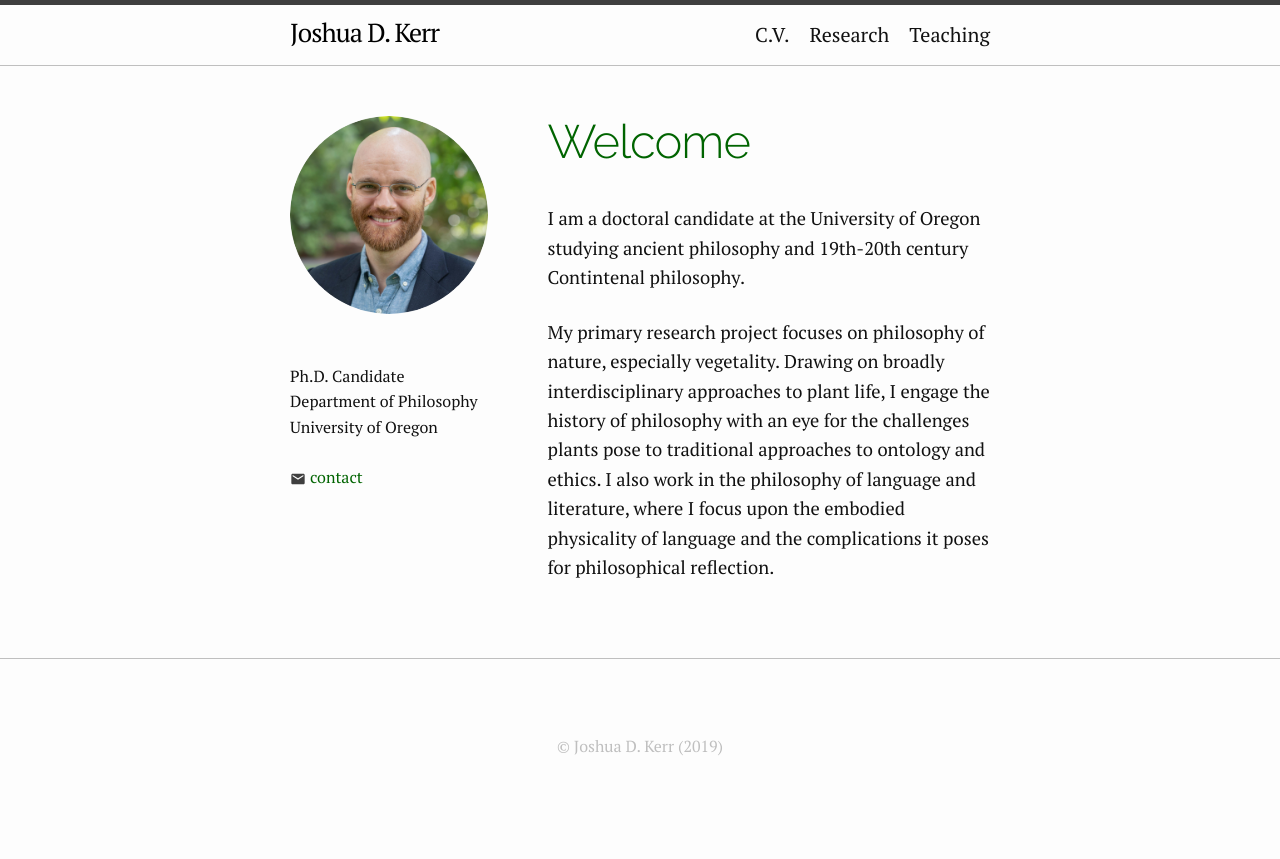
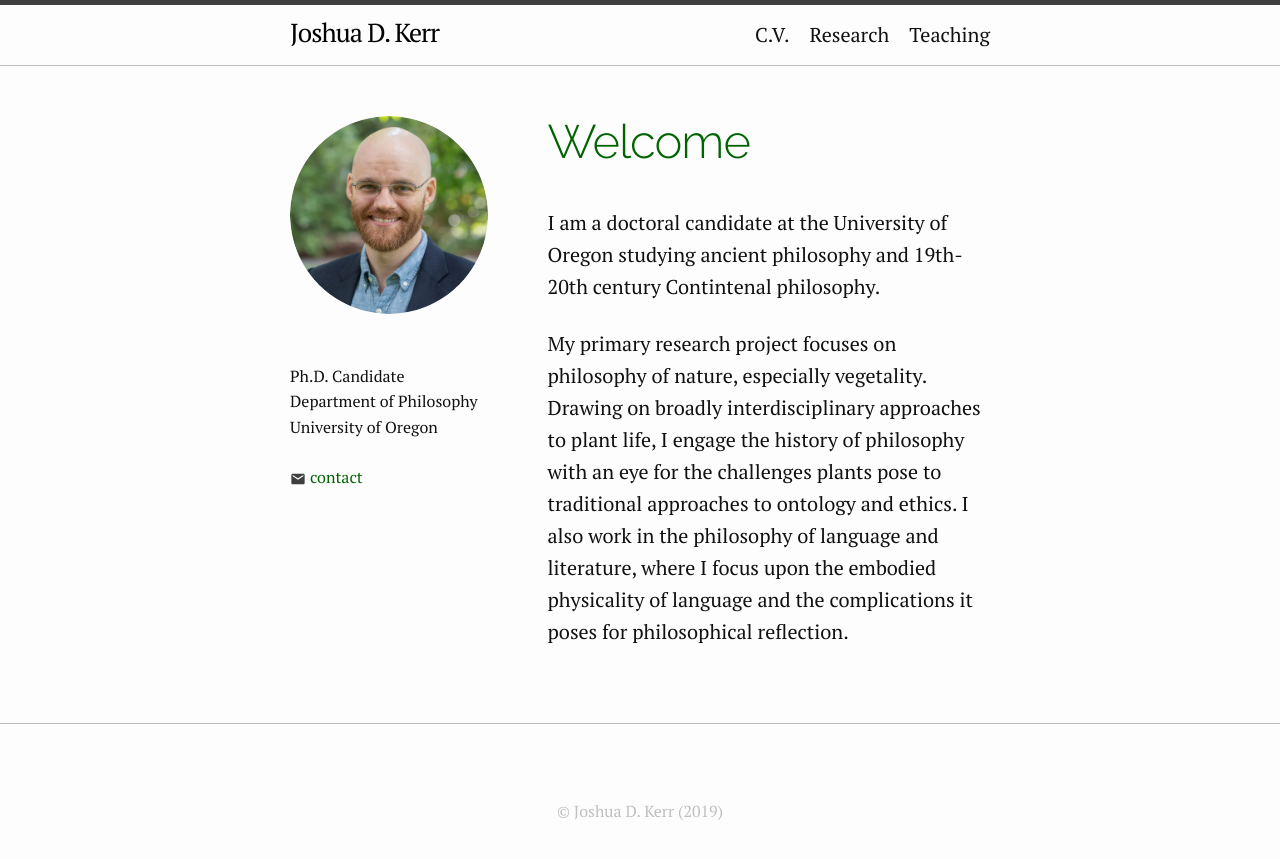
Before and after one commit to joshuakerr/joshuakerr.github.io.old, a Jekyll site: the page built from index.md, in a window 1280 px wide. Shown: the top 859 px of the page. Built offline with Jekyll 4.4.1, drawn with Linux system fonts in a browser that asks for light colours.

Commit message:
about sizing

```diff
--- a/_sass/academic/_layout.scss
+++ b/_sass/academic/_layout.scss
@@ -734,7 +734,7 @@
 }
 
 .about-col-2 {
-  @include size(small);
+  @include size(p);
   width: -webkit-calc(65% - (#{$spacing-unit} / 4));
   width:         calc(65% - (#{$spacing-unit} / 4));
 
```
